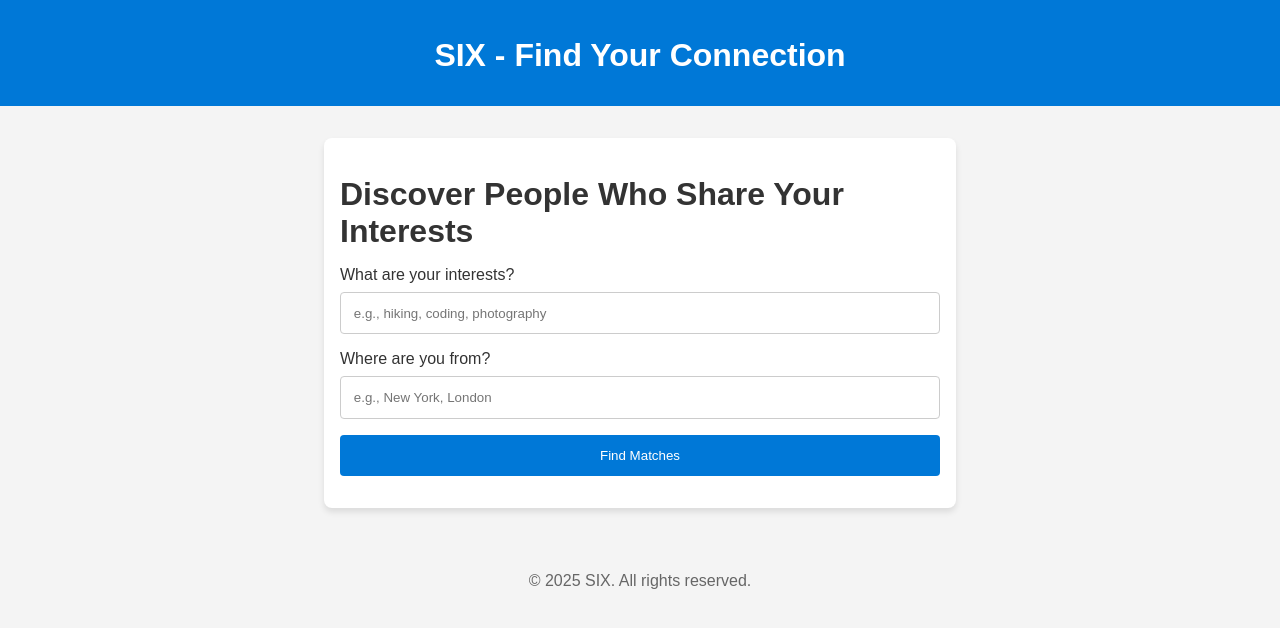
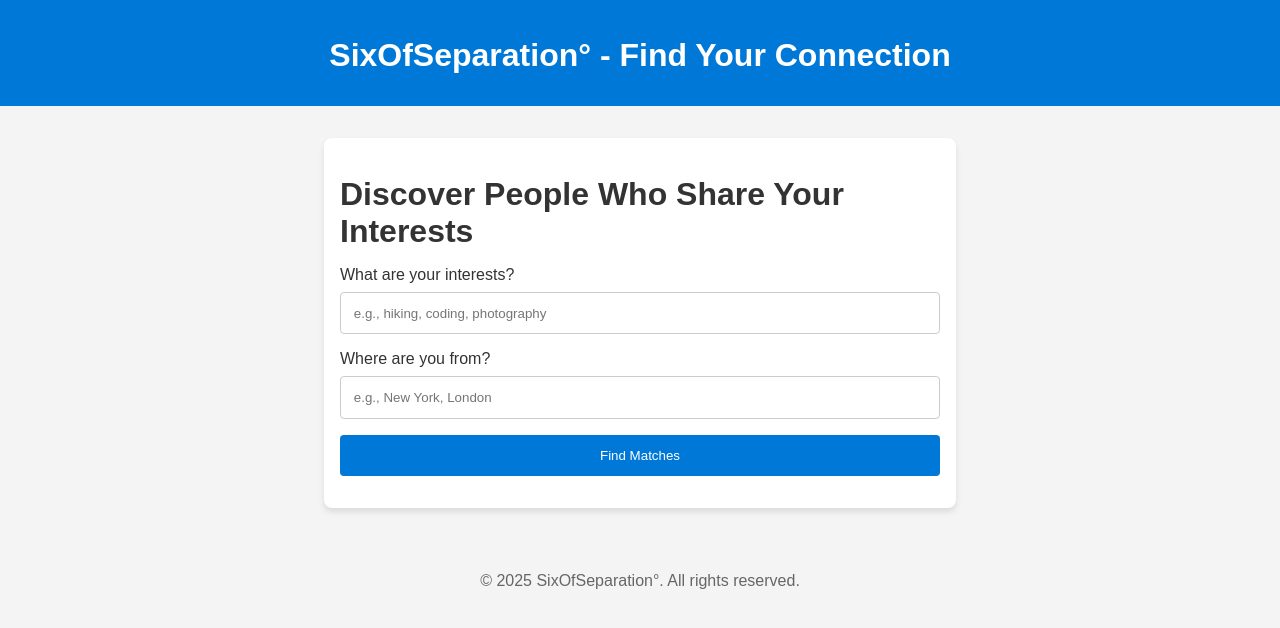
Before and after one commit to TomRileyTTW/SixOfSeparation, a plain HTML site: page index.html in a window 1280 px wide. Drawn offline with Linux system fonts and the light colour scheme.

Commit message:
Update index.html

```diff
--- a/index.html
+++ b/index.html
@@ -3,7 +3,7 @@
 <head>
     <meta charset="UTF-8">
     <meta name="viewport" content="width=device-width, initial-scale=1.0">
-    <title>SIX - Social Networking Redefined</title>
+    <title>SixOfSeparation° - Social Networking Redefined</title>
     <style>
         body {
             font-family: Arial, sans-serif;
@@ -72,7 +72,7 @@
 <body>
 
 <header>
-    <h1>SIX - Find Your Connection</h1>
+    <h1>SixOfSeparation° - Find Your Connection</h1>
 </header>
 
 <main>
@@ -94,7 +94,7 @@
 </main>
 
 <footer>
-    <p>&copy; 2025 SIX. All rights reserved.</p>
+    <p>&copy; 2025 SixOfSeparation°. All rights reserved.</p>
 </footer>
 
 <script>
```
